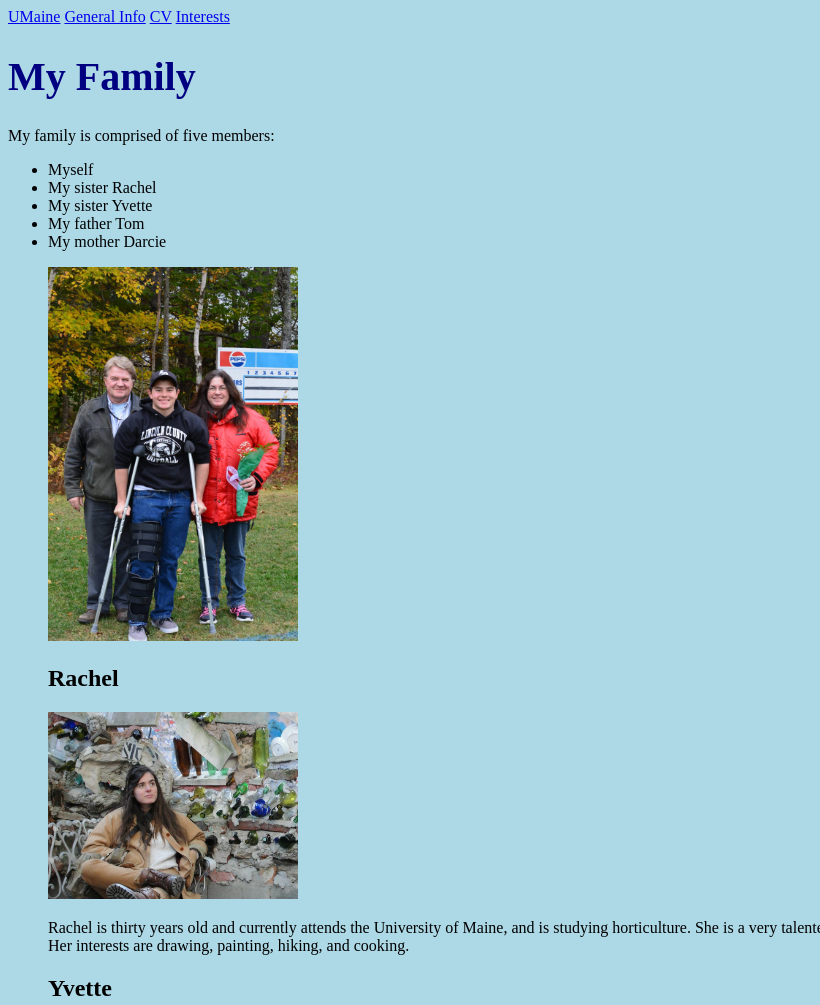
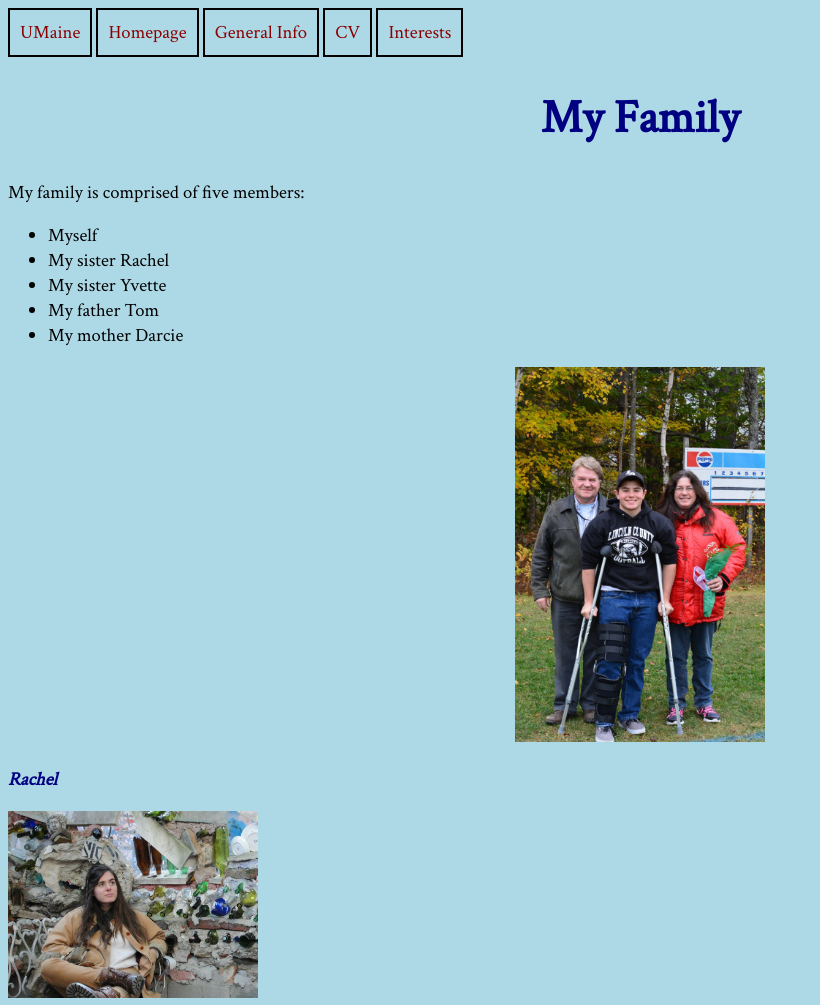
Before and after one commit to Andrew-Hutchins/Andrew-Hutchins.github.io, a plain HTML site: page index(2).html in a window 1280 px wide. Shown: the top 1005 px of the page, without its empty margins (0-820 px from the left). Drawn offline with Linux system fonts and the light colour scheme.

Commit message:
Second Commit

```diff
--- a/index(2).html
+++ b/index(2).html
@@ -3,13 +3,14 @@
 	<body>
 		<nav>
 			<A HREF="https://umaine.edu/">UMaine</A>
+			<A HREF="index.html">Homepage</A>
 			<A HREF="index(1).html">General Info</A>
 			<A HREF="index(4).html">CV</A>
 			<A HREF="index(3).html">Interests</A>
-	</nav>
+		</nav>
 <title>Family</title>
 	<head>
-		<h1>My Family</h1>
+		<h1><center>My Family</center></h1>
 <p>My family is comprised of five members:
 
 	<UL>
@@ -18,9 +19,10 @@
 		<LI>My sister Yvette</LI>
 		<LI>My father Tom</LI>
 		<LI>My mother Darcie</LI>
+	</UL>
 
 <p>
-	<IMG SRC="Me&Parents.jpg"width="250">
+<center><IMG SRC="Me&Parents.jpg"width="250"></center>
 </p>
 
 <h2>Rachel</h2>
--- a/stylesheet.css
+++ b/stylesheet.css
@@ -1,25 +1,21 @@
 body {
 	background: lightblue;
-	font-size: 14pt
-	font-family:'Crimson Text', serif;
-
-}
+	font-size: 14pt;
+	font-family:'Crimson Text', serif;}
 
 h1 { font-size: 250%;
 	font-weight: bold;
-	color: navy;
+	color: navy;}
 
-h2 { font-size: 250%; font-style: italic;
-	color: navy;
-
-}
+h2 { font-size: 100%;
+	font-style: italic;
+	color: navy;}
 
 a:hover{
- border:1px solid red;
-}
+ border:1px solid red; }
 
 
-nav li { display: inline;
+nav a { display: inline-block;
 		border: 2px solid black;
 		padding: 10px;
 		margin: 5px
```
Also changed, not shown: index(1).html (+2 -3 lines), index(3).html (+7 -6 lines), index(4).html (+1 -0 lines), index.html (+4 -3 lines).
